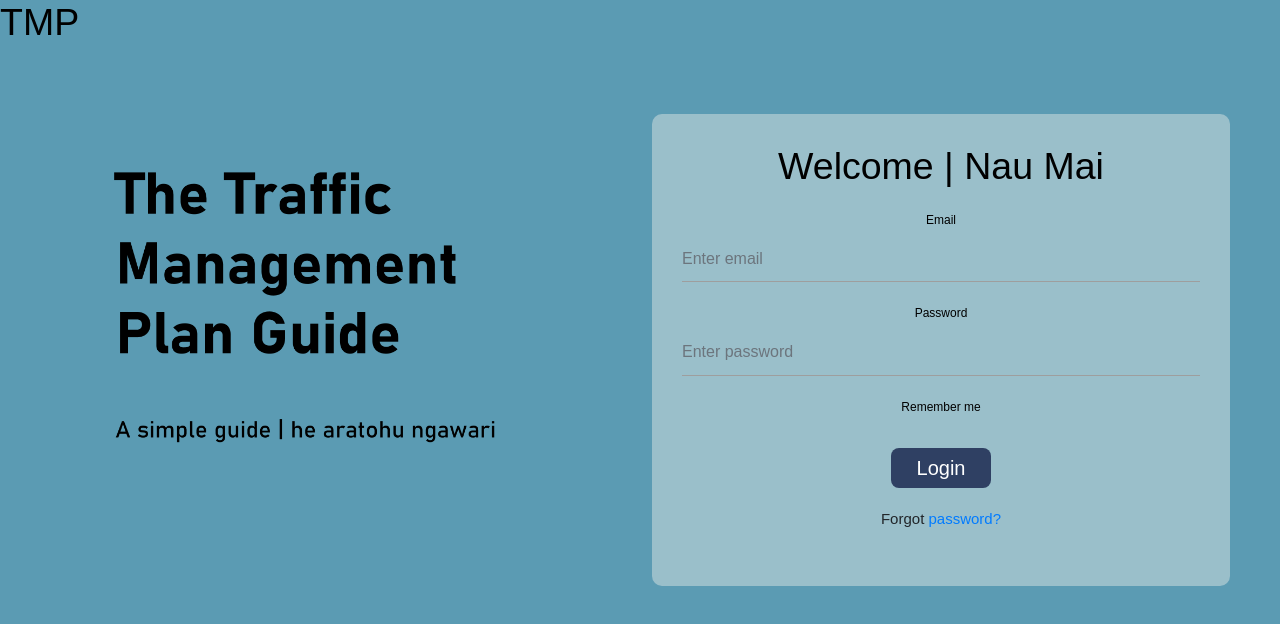
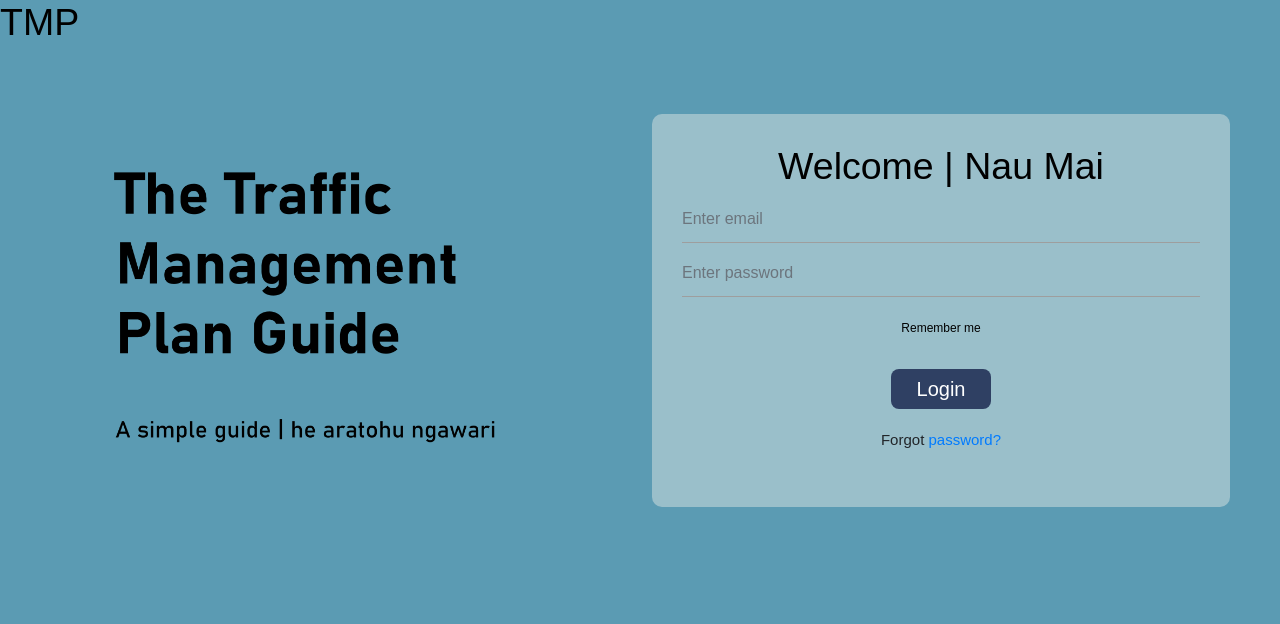
Before and after one commit to ChillySandwich/trafficmanagementproject, a React (Create React App) app in the folder frontend/: page / in a window 1280 px wide. Shown: the top 624 px of the page. Built offline with nearby package versions, Linux system fonts and the light colour scheme; what google-maps-react would draw is missing.

Commit message:
CSS Styling

```diff
--- a/frontend/src/Components/Disclaimer/disclaimer.component.js
+++ b/frontend/src/Components/Disclaimer/disclaimer.component.js
@@ -18,7 +18,7 @@ export default class Login extends Component {
   render() {
     const { values, handleChange } = this.props;
     return (
-      <div>
+      <div >
         <h1 >Disclaimer | Whakakahoretanga </h1>
         <p className="disclaimerParagraph">The Commissioner is not liable for any damages arising in contract, tort or otherwise from the use of or inability to use this site or any material contained in it, or from any action or decision taken as a result of using the site.
 
--- a/frontend/src/Components/Login/login.component.js
+++ b/frontend/src/Components/Login/login.component.js
@@ -35,12 +35,10 @@ export default class Login extends Component {
                             <h1>Welcome | Nau Mai</h1>
 
                             <div>
-                                <label style={{ color: "black" }}>Email</label>
                                 <input className="form-control" type="email" onChange={handleChange('email')} defaultValue={values.email} placeholder="Enter email" />
                             </div>
 
                             <div>
-                                <label style={{ color: "black" }}>Password</label>
                                 <input className="form-control" style={{ color: 'black' }} type="password" placeholder="Enter password" />
                             </div>
 
```
Also changed, not shown: 1 other file (tests, documents, lock files or other folders).
